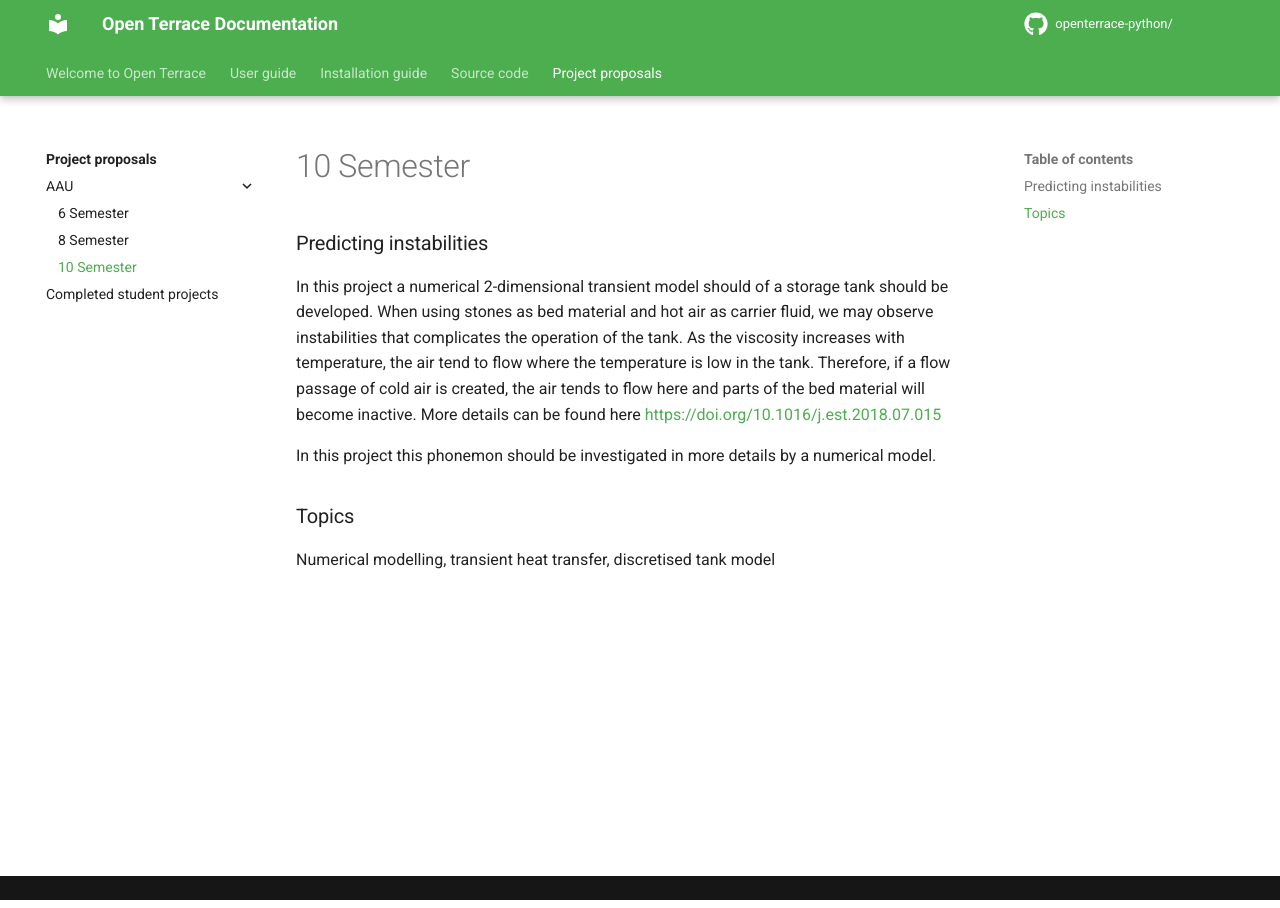
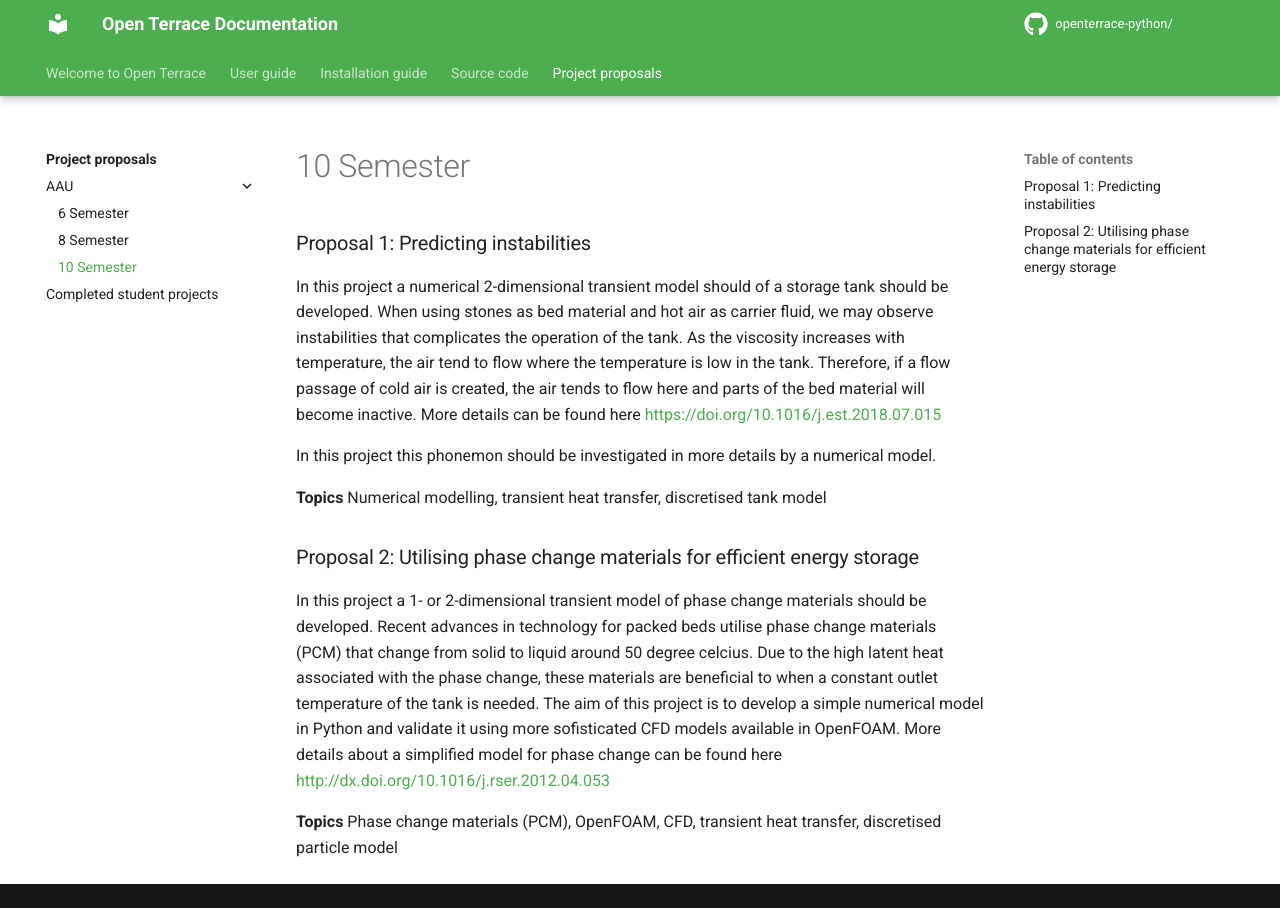
Before and after one commit to OpenTerrace/openterrace-python, an MkDocs documentation site: the page built from docs/project-proposals/AAU/10-semester.md, in a window 1280 px wide. Built offline with MkDocs 1.6.1 and Material for MkDocs 9.7.7, drawn with Linux system fonts in a browser that asks for light colours; comment, search, counter and statistics services are not loaded.

Commit message:
Updated project-proposals

```diff
--- a/docs/project-proposals/AAU/10-semester.md
+++ b/docs/project-proposals/AAU/10-semester.md
@@ -1,9 +1,15 @@
 # 10 Semester
 
-### Predicting instabilities
+### Proposal 1: Predicting instabilities
 In this project a numerical 2-dimensional transient model should of a storage tank should be developed. When using stones as bed material and hot air as carrier fluid, we may observe instabilities that complicates the operation of the tank. As the viscosity increases with temperature, the air tend to flow where the temperature is low in the tank. Therefore, if a flow passage of cold air is created, the air tends to flow here and parts of the bed material will become inactive. More details can be found here <https://doi.org/10.1016/j.est.2018.07.015>
 
 In this project this phonemon should be investigated in more details by a numerical model.
 
-### Topics
+**Topics**
 Numerical modelling, transient heat transfer, discretised tank model
+
+### Proposal 2: Utilising phase change materials for efficient energy storage
+In this project a 1- or 2-dimensional transient model of phase change materials should be developed. Recent advances in technology for packed beds utilise phase change materials (PCM) that change from solid to liquid around 50 degree celcius. Due to the high latent heat associated with the phase change, these materials are beneficial to when a constant outlet temperature of the tank is needed. The aim of this project is to develop a simple numerical model in Python and validate it using more sofisticated CFD models available in OpenFOAM. More details about a simplified model for phase change can be found here <http://dx.doi.org/10.1016/j.rser.2012.04.053>
+
+**Topics**
+Phase change materials (PCM), OpenFOAM, CFD, transient heat transfer, discretised particle model
```
Also changed, not shown: docs/project-proposals/AAU/6-semester.md (+1 -1 lines), docs/project-proposals/AAU/8-semester.md (+1 -1 lines).
